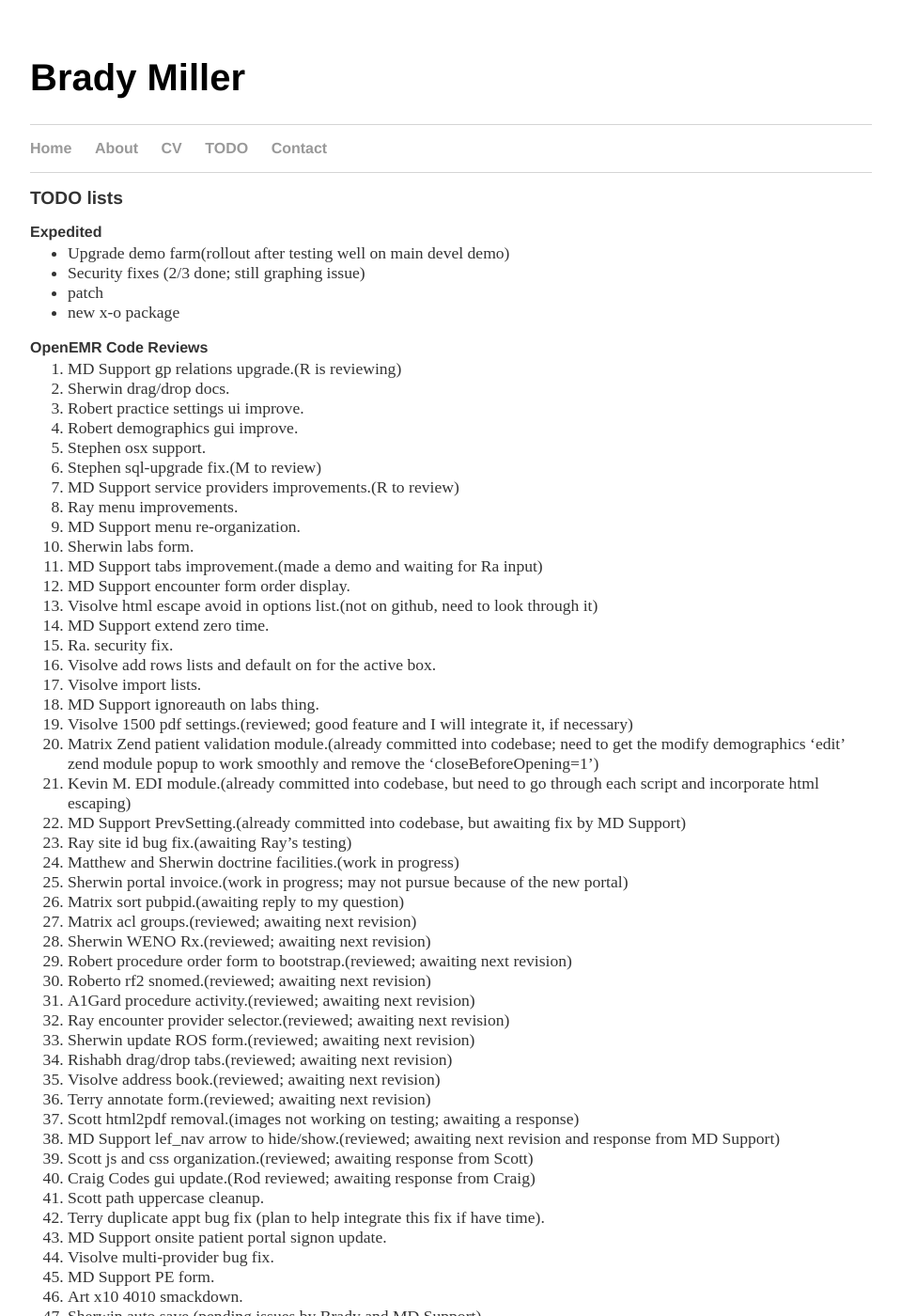
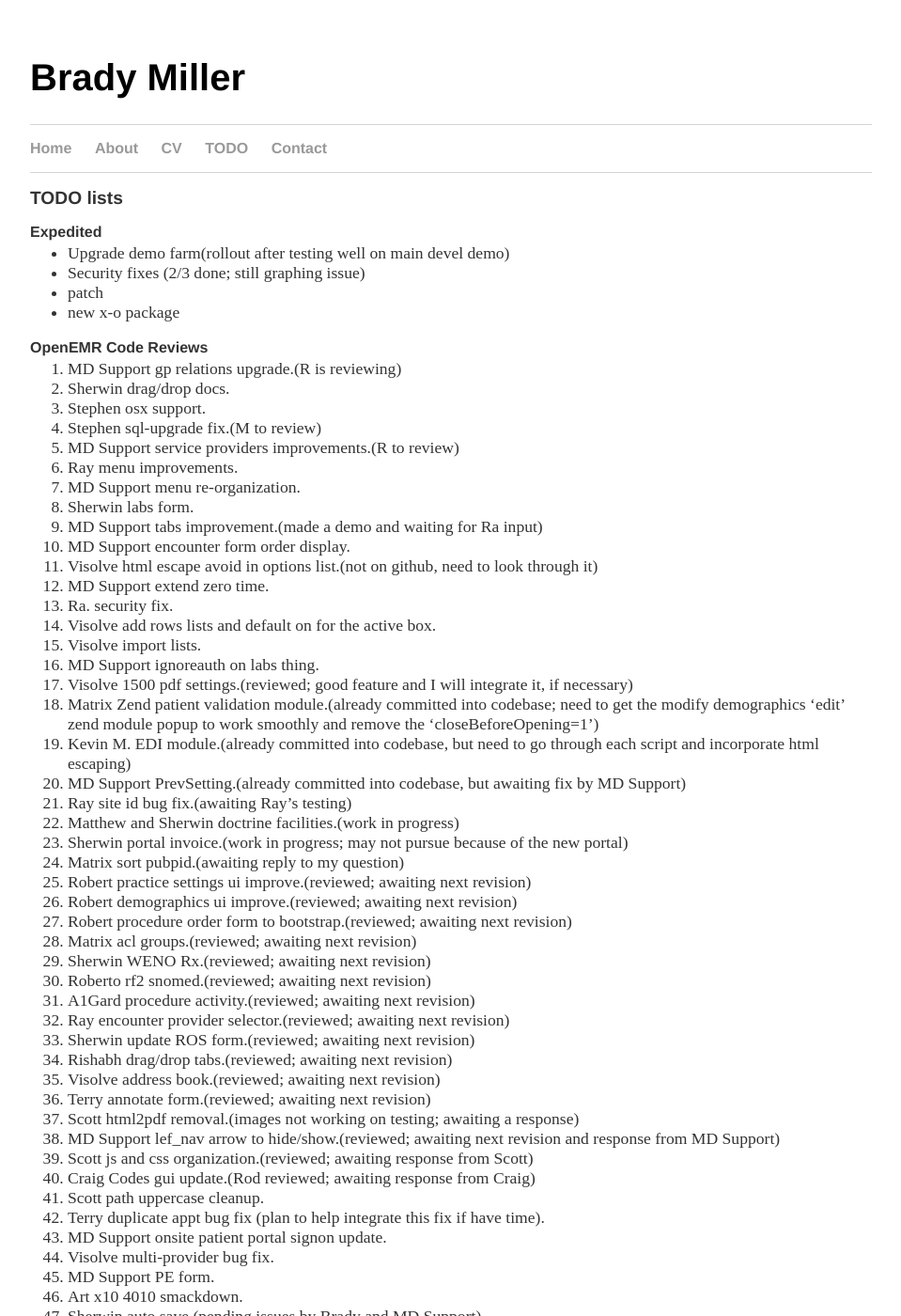
Before and after one commit to bradymiller/bradymiller.github.io, a Jekyll site: the page built from todo/index.md, in a window 1280 px wide and 1400 px high. Shown: the whole window at 94% size, without its empty margins (160-1119 px from the left). Built offline with Jekyll 4.4.1, drawn with Linux system fonts in a browser that asks for light colours; our own code applies the rules of GitHub Pages for plain Markdown files.

Commit message:
Update index.md

```diff
--- a/todo/index.md
+++ b/todo/index.md
@@ -12,8 +12,6 @@
 ### OpenEMR Code Reviews
 1. MD Support gp relations upgrade.(R is reviewing)
 1. Sherwin drag/drop docs.
-1. Robert practice settings ui improve.
-1. Robert demographics gui improve.
 1. Stephen osx support.
 1. Stephen sql-upgrade fix.(M to review)
 1. MD Support service providers improvements.(R to review)
@@ -36,9 +34,11 @@
 1. Matthew and Sherwin doctrine facilities.(work in progress)
 1. Sherwin portal invoice.(work in progress; may not pursue because of the new portal)
 1. Matrix sort pubpid.(awaiting reply to my question)
+1. Robert practice settings ui improve.(reviewed; awaiting next revision)
+1. Robert demographics ui improve.(reviewed; awaiting next revision)
+1. Robert procedure order form to bootstrap.(reviewed; awaiting next revision)
 1. Matrix acl groups.(reviewed; awaiting next revision)
 1. Sherwin WENO Rx.(reviewed; awaiting next revision)
-1. Robert procedure order form to bootstrap.(reviewed; awaiting next revision)
 1. Roberto rf2 snomed.(reviewed; awaiting next revision)
 1. A1Gard procedure activity.(reviewed; awaiting next revision)
 1. Ray encounter provider selector.(reviewed; awaiting next revision)
```
